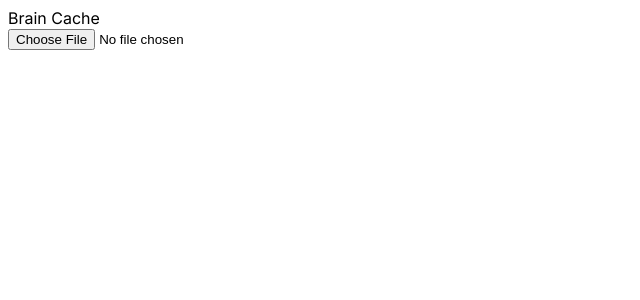
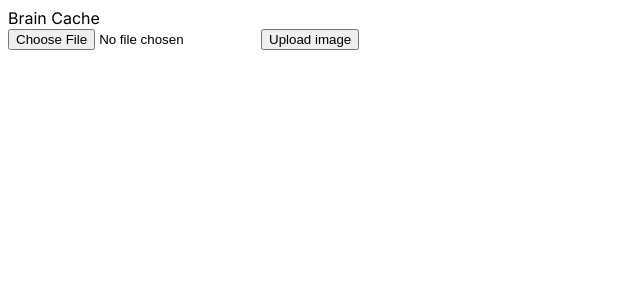
Before and after one commit to okezieuc/brain-cache, a Next.js app: page / in a window 1280 px wide. Shown: the top 300 px of the page, without its empty margins (0-640 px from the left). Built offline with nearby package versions, Linux system fonts and the light colour scheme.

Commit message:
upload files to firebase from the form input

```diff
--- a/src/app/page.tsx
+++ b/src/app/page.tsx
@@ -1,9 +1,29 @@
 'use client'
 
 import { useState } from "react"
+import firebaseApp from "@/utils/firebase";
+import { getStorage, ref, uploadBytes } from "firebase/storage";
+
+// Initialize Cloud Storage and get a reference to the service
+const storage = getStorage(firebaseApp);
+
 
 export default function Home() {
   const [selectedFile, setSelectedFile] = useState<File>();
+
+
+  const uploadImage = () => {
+    const newImageRef = ref(storage, 'file.jpg');
+
+    if (selectedFile != undefined) {
+      uploadBytes(newImageRef, selectedFile).then((snapshot) => {
+        console.log('Uploaded a blob or file!');
+      });
+
+    }
+
+
+  };
 
   return (
     <main>
@@ -16,6 +36,11 @@ export default function Home() {
             if (e.target.files) setSelectedFile(e.target.files[0])
           }}
         />
+
+        <button onClick={(e) => {
+          e.preventDefault()
+          uploadImage()
+        }}>Upload image</button>
       </form>
     </main>
   )
```
